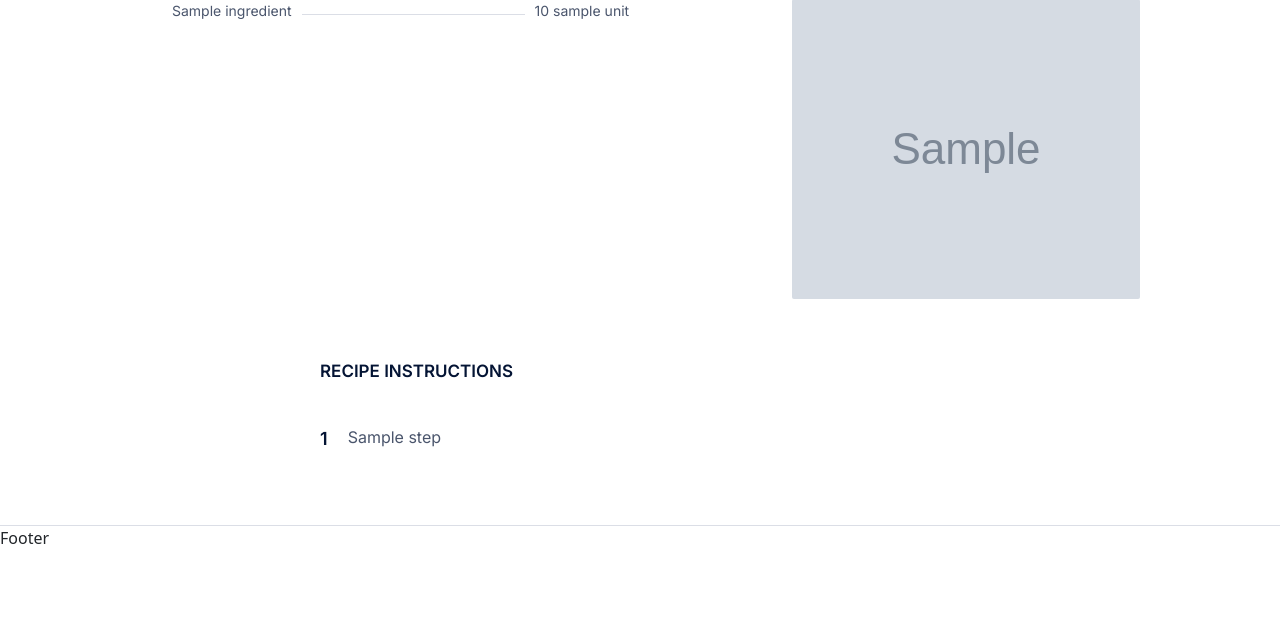
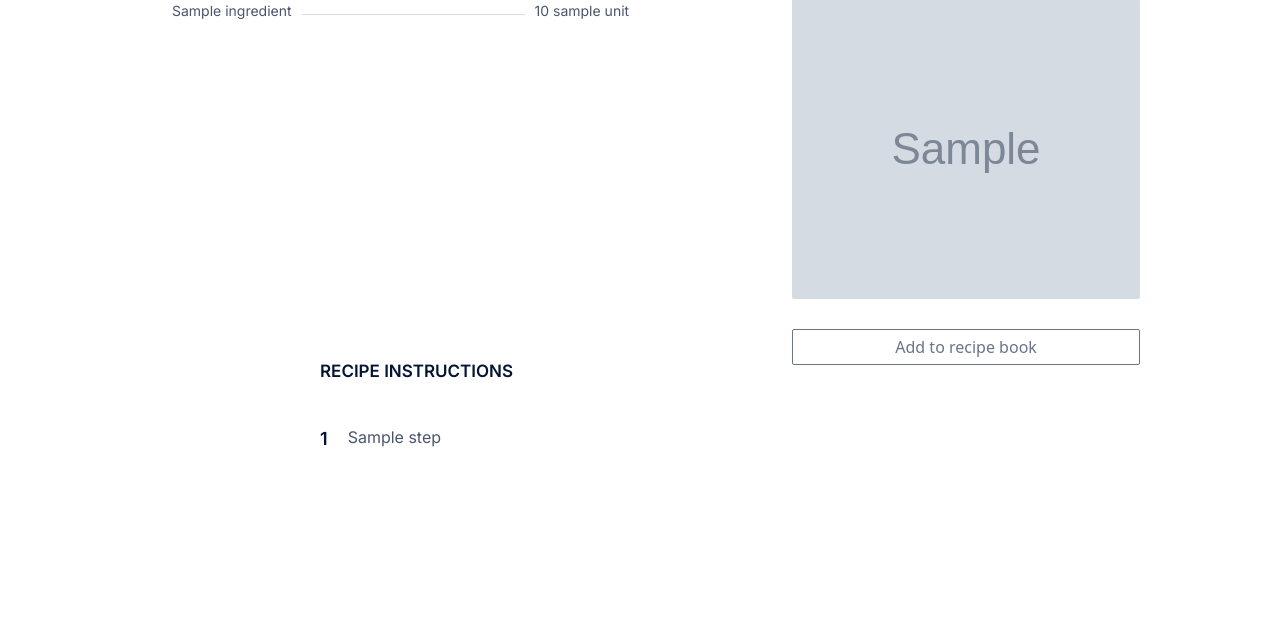
Before and after one commit to kkornilova/AI_search_assistant, a Django app: template website/templates/website/recipe.html in a window 1280 px wide. Shown: the part 577-1208 px from the top of the page. After the commit the page ends 1024 px from the top, so only its background shows below. Run offline with Django 5.2, Linux system fonts and the light colour scheme; the template is opened without the code that fills it: most values are stand-ins (such as "Sample title", 1, 10 or a date in 2020); grey boxes marked "Sample" are stand-in pictures.

Commit message:
add styling and add btn to recipe page

```diff
--- /dev/null
+++ b/website/static/website/includes/add_recipe_btn.css
@@ -0,0 +1,22 @@
+
+.add-recipe, .added-recipe {
+    width: 50%;
+    margin-top: 10px;
+    margin-left: 15px;
+    background-color: white;
+    border: 1px solid #6a758a;
+    color: #6a758a;
+    padding: 5px;
+    border-radius: 2px;
+
+  }
+
+  .add-recipe:hover {
+    color: #4a556c;
+    border: 1px solid #4a556c;
+    font-weight: 600;
+  }
+
+  .disabled, .added-recipe{
+    pointer-events: none;
+  }
--- a/website/static/website/recipe.css
+++ b/website/static/website/recipe.css
@@ -75,7 +75,7 @@
     color: #4a556c;
 
 }
-.image-container {
+.image-btn-container {
     width: 40%;
     height: 300px;
     margin-top: 100px;
@@ -147,3 +147,10 @@
     font-size: 16px;
 
 }
+
+.btn{
+    margin-top: 30px;
+    width: 100%;
+    margin-left: 0;
+
+}
--- a/website/templates/website/base.html
+++ b/website/templates/website/base.html
@@ -32,11 +32,7 @@
     {% block content %}
     {% endblock %}
   </main>
-<footer>
-  <div>
-  <p id="footer">Footer</p>
-  </div>
-</footer>
+
 <script src="https://cdn.jsdelivr.net/npm/bootstrap@5.3.2/dist/js/bootstrap.bundle.min.js" integrity="sha384-C6RzsynM9kWDrMNeT87bh95OGNyZPhcTNXj1NW7RuBCsyN/o0jlpcV8Qyq46cDfL" crossorigin="anonymous"></script>
 {% block script %}
 {% endblock %}
--- /dev/null
+++ b/website/templates/website/includes/add_recipe_btn.html
@@ -0,0 +1,32 @@
+<script type="text/javascript">
+const btns = document.querySelectorAll("#add")
+  btns.forEach((btn) => {
+    btn.addEventListener("click", (event) => {
+      addRecipe(event, btn);
+    });
+  });
+
+  async function addRecipe(e, btn){
+  btn.disabled = true
+  const csrftoken = document.querySelector('[name=csrfmiddlewaretoken]').value
+  const recipe_id = event.target.getAttribute("data-recipe-id")
+  data = {recipe_id}
+
+  const response = await fetch("{% url "website:search_all_recipes" %}", {
+  method:'POST',
+  headers:{
+   'Content-Type':'application/json',
+   'X-CSRFToken':csrftoken,
+  },
+  body:JSON.stringify(data)
+ })
+
+ const body = await response.json();
+
+ if(body.redirected) {
+  window.location.assign("{% url 'website:login-page' %}")
+
+ }
+
+}
+</script>
--- a/website/templates/website/recipe.html
+++ b/website/templates/website/recipe.html
@@ -6,7 +6,9 @@
 {% endblock %}
 
 {% block css_files %}
-  <link rel="stylesheet" href="{% static "website/recipe.css" %}" />
+  <link rel="stylesheet" href="{% static "website/includes/add_recipe_btn.css" %}" />
+  <link rel="stylesheet" href="{% static "website/recipe.css" %}"/>
+
 {% endblock %}
 
 {% block content %}
@@ -36,8 +38,13 @@
                 {% include "website/includes/ingredients.html" %}
             </ul>
         </div>
-        <div class="image-container">
+        <div class="image-btn-container">
             <img class="recipe-img"src="{{recipe.image}}" alt="dish" />
+            {% if recipe.is_saved %}
+            <button class="btn added-recipe">Added to recipe book</button>
+            {% else %}
+            <button data-recipe-id={{recipe.id}} class="btn add-recipe" id="add" onclick="">Add to recipe book</button>
+            {% endif %}
         </div>
     </div>
 
@@ -54,5 +61,8 @@
     </div>
 
 
+{% endblock %}
 
+{% block script %}
+  {% include "website/includes/add_recipe_btn.html" %}
 {% endblock %}
--- a/website/views.py
+++ b/website/views.py
@@ -41,10 +41,11 @@ def search_all_recipes(request):
 
 
 def recipe_page(request, title, id):
+    user_id = int(request.user.id) if request.user.id else None
     recipe_all_info = utils.get_one_recipe_info_by_id(id)
 
     recipe_nutrition = utils.get_recipe_nutrition(id)
-    recipe_concise_info = utils.extract_recipe_info(recipe_all_info)
+    recipe_concise_info = utils.extract_recipe_info(recipe_all_info, user_id)
 
     recipe_concise_info["ingredients"] = utils.extract_recipe_ingredients(
         recipe_concise_info)
```
Also changed, not shown: website/static/website/search_all_recipes.css (+0 -22 lines), website/templates/website/search_all_recipes.html (+3 -33 lines), website/utils.py (+10 -5 lines), 1 other file.
